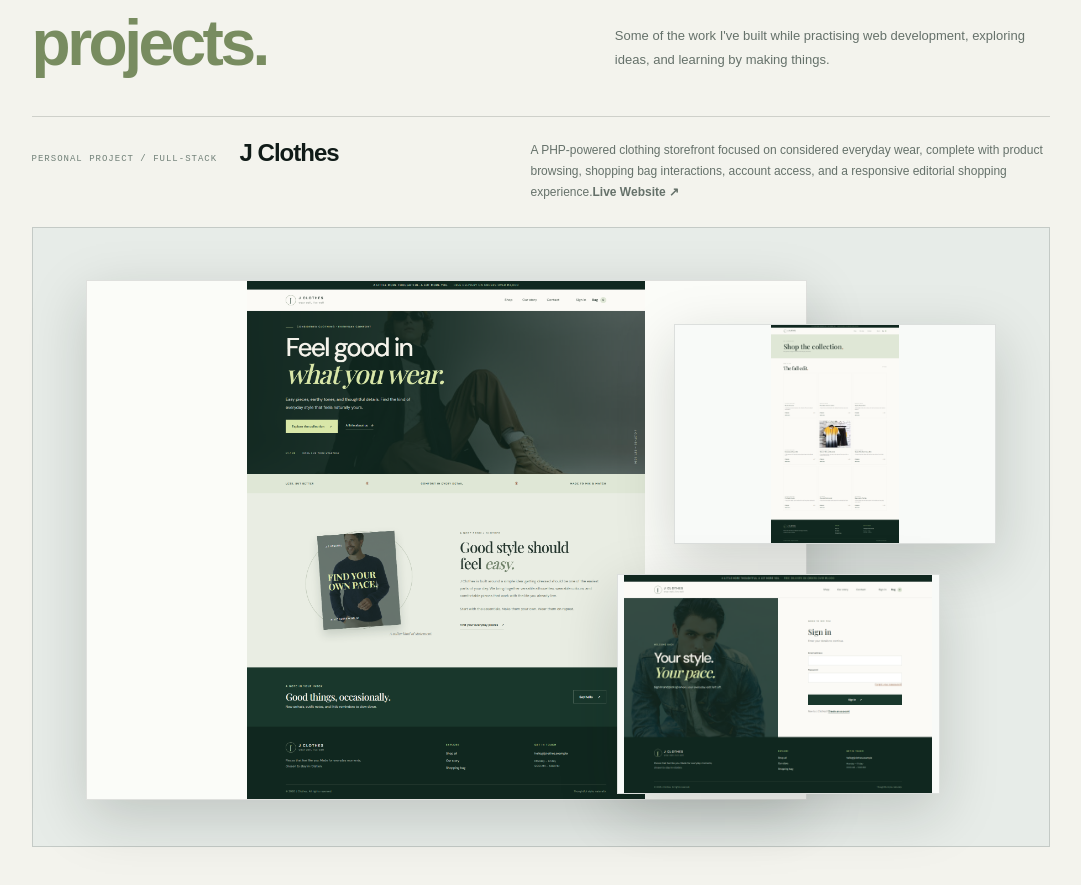
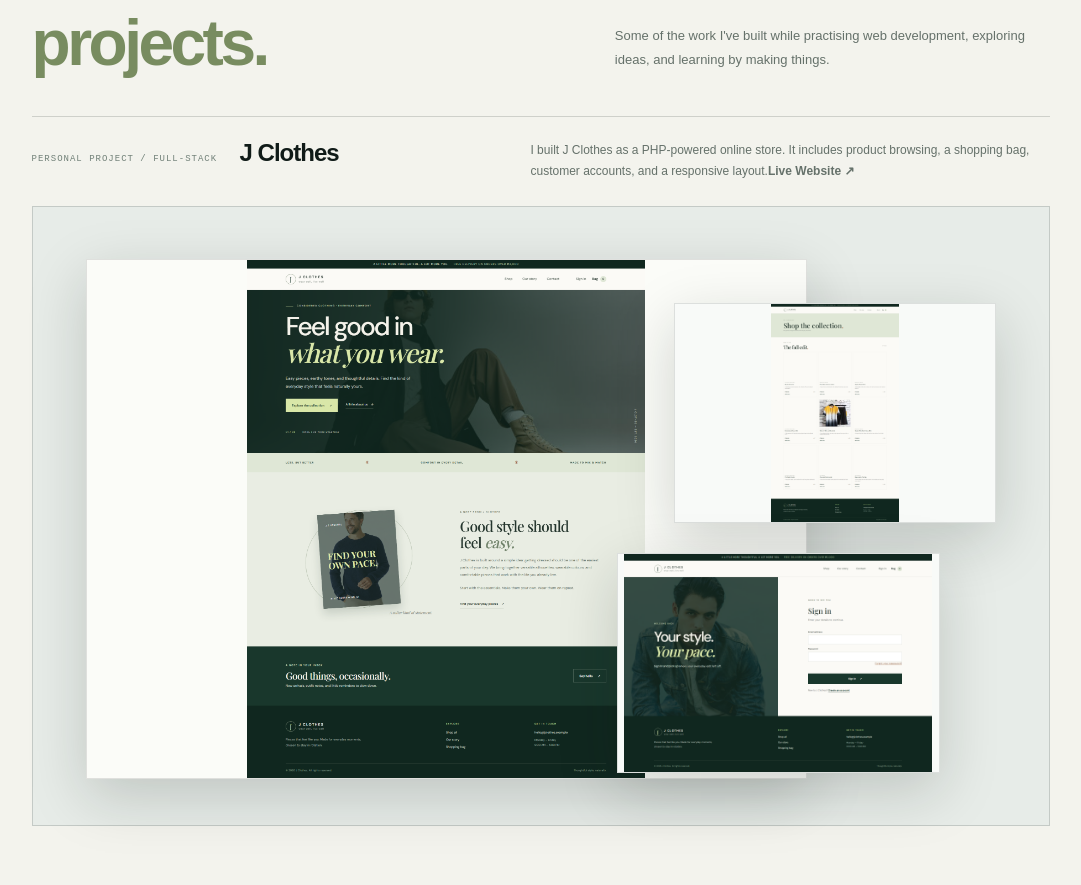
Before and after one commit to vernecles12/jhoverne-portfolio, a Next.js app: page / in a window 1280 px wide. Shown: the part 6060-6945 px from the top of the page, without its empty margins (99-1180 px from the left). Built offline with nearby package versions, Linux system fonts and the light colour scheme.

Commit message:
Polish personal project wording

```diff
--- a/app/page.tsx
+++ b/app/page.tsx
@@ -727,9 +727,7 @@ function PortfolioView({ view, onChangeView }: { view: ViewMode; onChangeView: (
 						<h3>J Clothes</h3>
 					</div>
 					<p>
-						A PHP-powered clothing storefront focused on considered everyday wear,
-						complete with product browsing, shopping bag interactions, account access,
-						and a responsive editorial shopping experience.
+						I built J Clothes as a PHP-powered online store. It includes product browsing, a shopping bag, customer accounts, and a responsive layout.
 						<a className="case-study-link live-website-link" href="https://j-clothes-php-shop.vercel.app" target="_blank" rel="noreferrer"><strong>Live Website ↗</strong></a>
 					</p>
 				</div>
```
